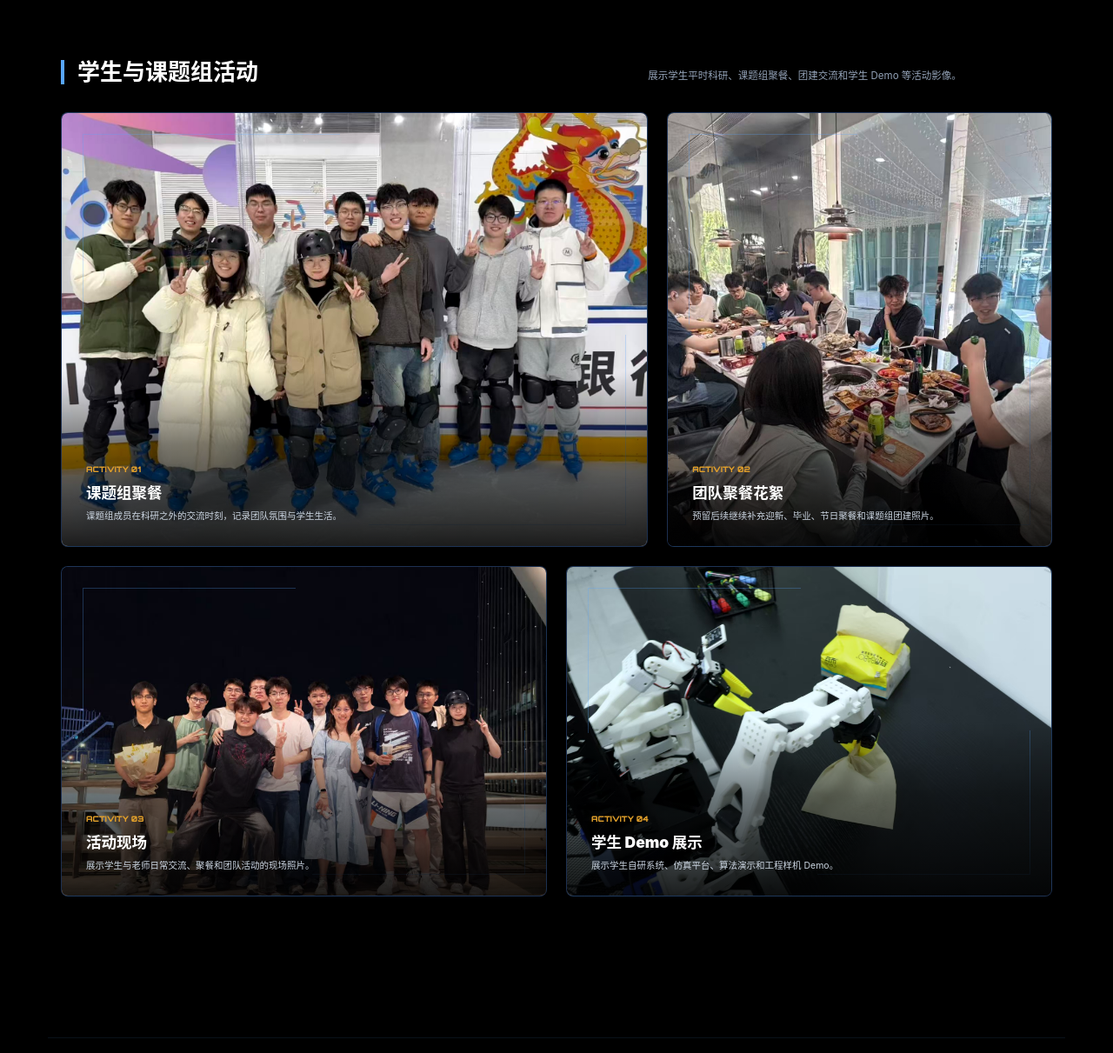
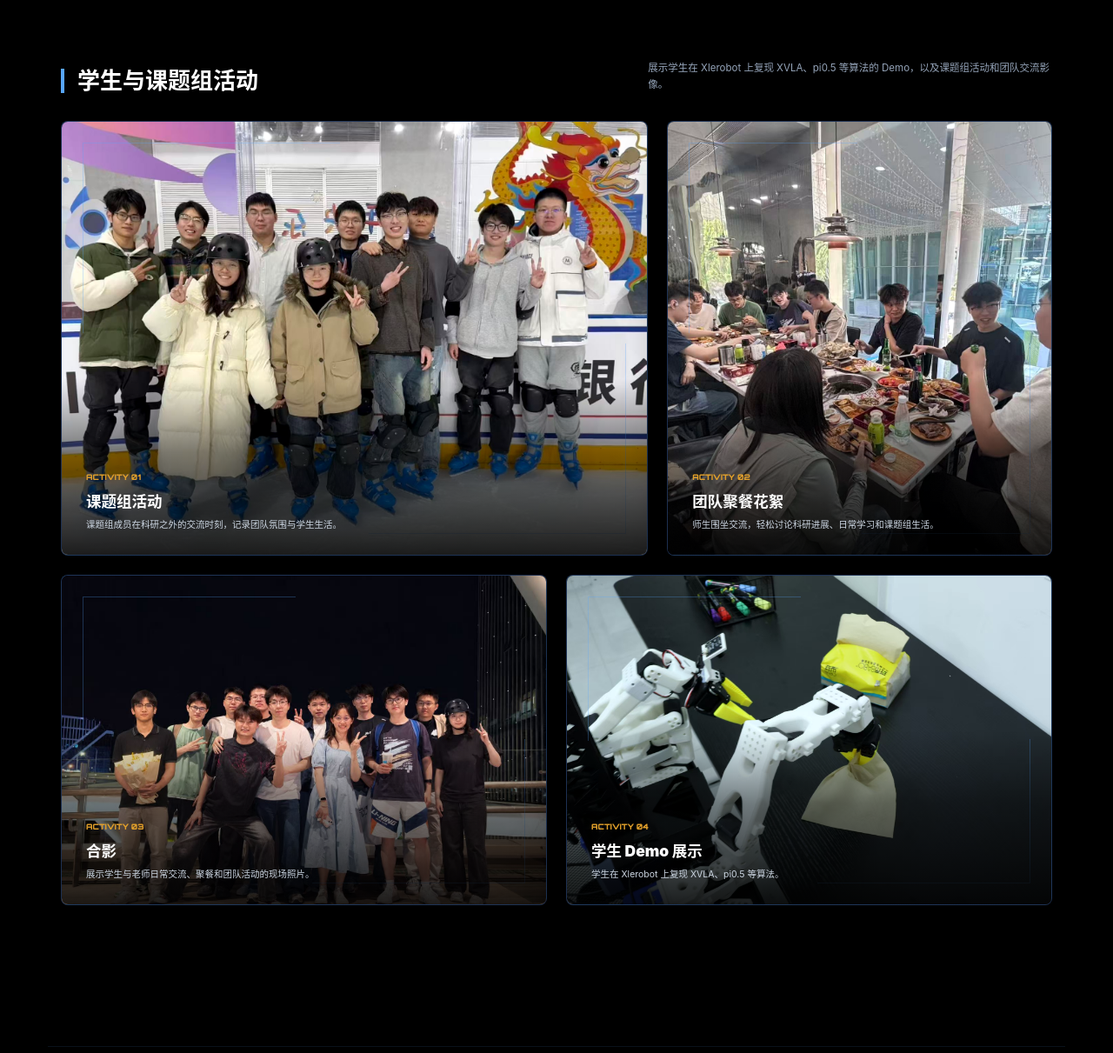
Before and after one commit to Nautilus1993/space-exploration-lab, a plain HTML site: page index.html in a window 1280 px wide. Shown: the part 4566-5777 px from the top of the page at 87% size. Drawn offline with Linux system fonts and the light colour scheme.

Commit message:
Update showcase copy on homepage

```diff
--- a/index.html
+++ b/index.html
@@ -1548,36 +1548,36 @@
             <div class="col-lg-12 se-showcase-block" id="activities">
                 <div class="se-showcase-head">
                     <h3>学生与课题组活动</h3>
-                    <p>展示学生平时科研、课题组聚餐、团建交流和学生 Demo 等活动影像。</p>
+                    <p>展示学生在 Xlerobot 上复现 XVLA、pi0.5 等算法的 Demo，以及课题组活动和团队交流影像。</p>
                 </div>
                 <div class="se-activity-grid">
                     <article class="se-media-tile activity with-photo large">
                         <div class="se-tile-visual">
-                            <img src="img/课题组团建1.jpg" alt="课题组聚餐合影">
+                            <img src="img/课题组团建1.jpg" alt="课题组活动照片">
                         </div>
                         <div class="se-tile-copy">
                             <span class="se-slot-code">ACTIVITY 01</span>
-                            <h4>课题组聚餐</h4>
+                            <h4>课题组活动</h4>
                             <p>课题组成员在科研之外的交流时刻，记录团队氛围与学生生活。</p>
                         </div>
                     </article>
                     <article class="se-media-tile activity with-photo medium">
                         <div class="se-tile-visual">
-                            <img src="img/课题组团建2.jpg" alt="课题组聚餐活动">
+                            <img src="img/课题组团建2.jpg" alt="课题组交流场景">
                         </div>
                         <div class="se-tile-copy">
                             <span class="se-slot-code">ACTIVITY 02</span>
                             <h4>团队聚餐花絮</h4>
-                            <p>预留后续继续补充迎新、毕业、节日聚餐和课题组团建照片。</p>
+                            <p>师生围坐交流，轻松讨论科研进展、日常学习和课题组生活。</p>
                         </div>
                     </article>
                     <article class="se-media-tile activity with-photo small">
                         <div class="se-tile-visual">
-                            <img src="img/课题组团建3.jpg" alt="课题组活动现场">
+                            <img src="img/课题组团建3.jpg" alt="课题组合影">
                         </div>
                         <div class="se-tile-copy">
                             <span class="se-slot-code">ACTIVITY 03</span>
-                            <h4>活动现场</h4>
+                            <h4>合影</h4>
                             <p>展示学生与老师日常交流、聚餐和团队活动的现场照片。</p>
                         </div>
                     </article>
@@ -1588,7 +1588,7 @@
                         <div class="se-tile-copy">
                             <span class="se-slot-code">ACTIVITY 04</span>
                             <h4>学生 Demo 展示</h4>
-                            <p>展示学生自研系统、仿真平台、算法演示和工程样机 Demo。</p>
+                            <p>学生在 Xlerobot 上复现 XVLA、pi0.5 等算法。</p>
                         </div>
                     </article>
                 </div>
```
